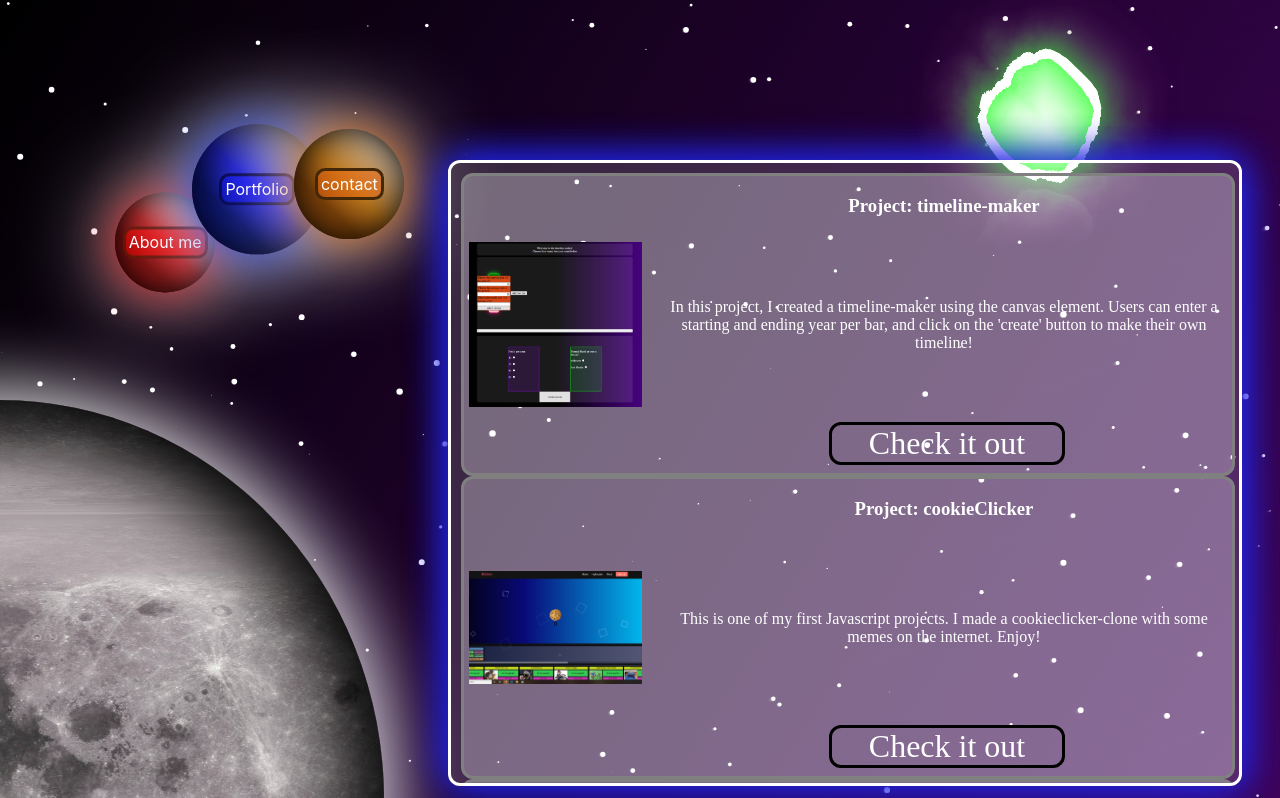
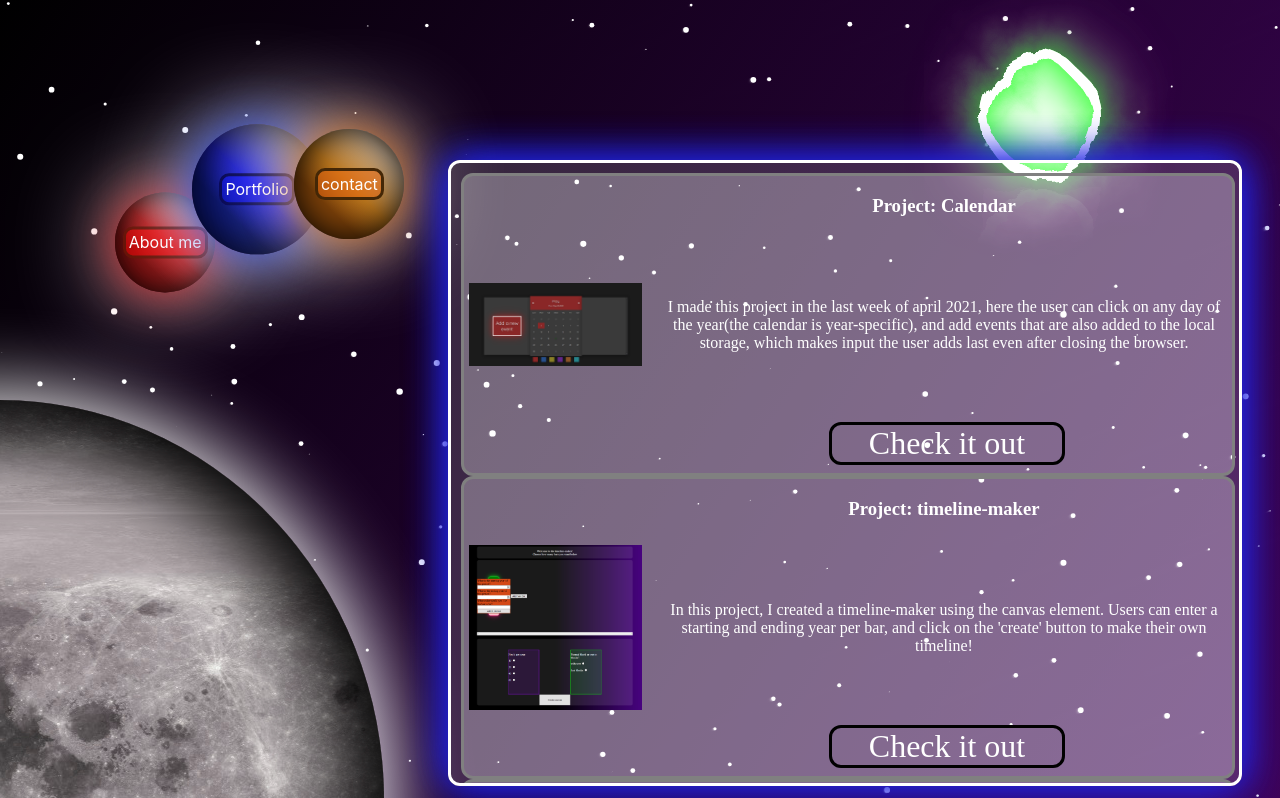
Before and after one commit to LukasDeRuiter/LukasdeRuiter, a plain HTML site: page index.html in a window 1280 px wide. Both pictures are taken after a click on the element "Portfolio". Shown: the top 798 px of the page. Drawn offline with Linux system fonts and the light colour scheme; animation ran at ten frames a second.

Commit message:
added new project calendar

```diff
--- a/index.html
+++ b/index.html
@@ -44,6 +44,15 @@
      </div>
 
     <div class="portfolioContainer" id="portfolioID">
+
+      <div class="projectContainer">
+        <img src="calendarImg.png" class="projectImg">
+        <h3 class="projectTitle">Project: Calendar</h3>
+        <p class="projectText">I made this project in the last week of april 2021, here the user can click on any day of the year(the calendar is year-specific), and add events
+          that are also added to the local storage, which makes input the user adds last even after closing the browser.
+        </p>
+          <div class="linkBtn"><a href="https://lukasderuiter.github.io/project-Calendar/" class="projectLink" target="_blank">Check it out</a></div>
+      </div>
 
       <div class="projectContainer">
         <img src="timelineImg.png" class="projectImg">
```
Also changed, not shown: calendarImg.png (added).
